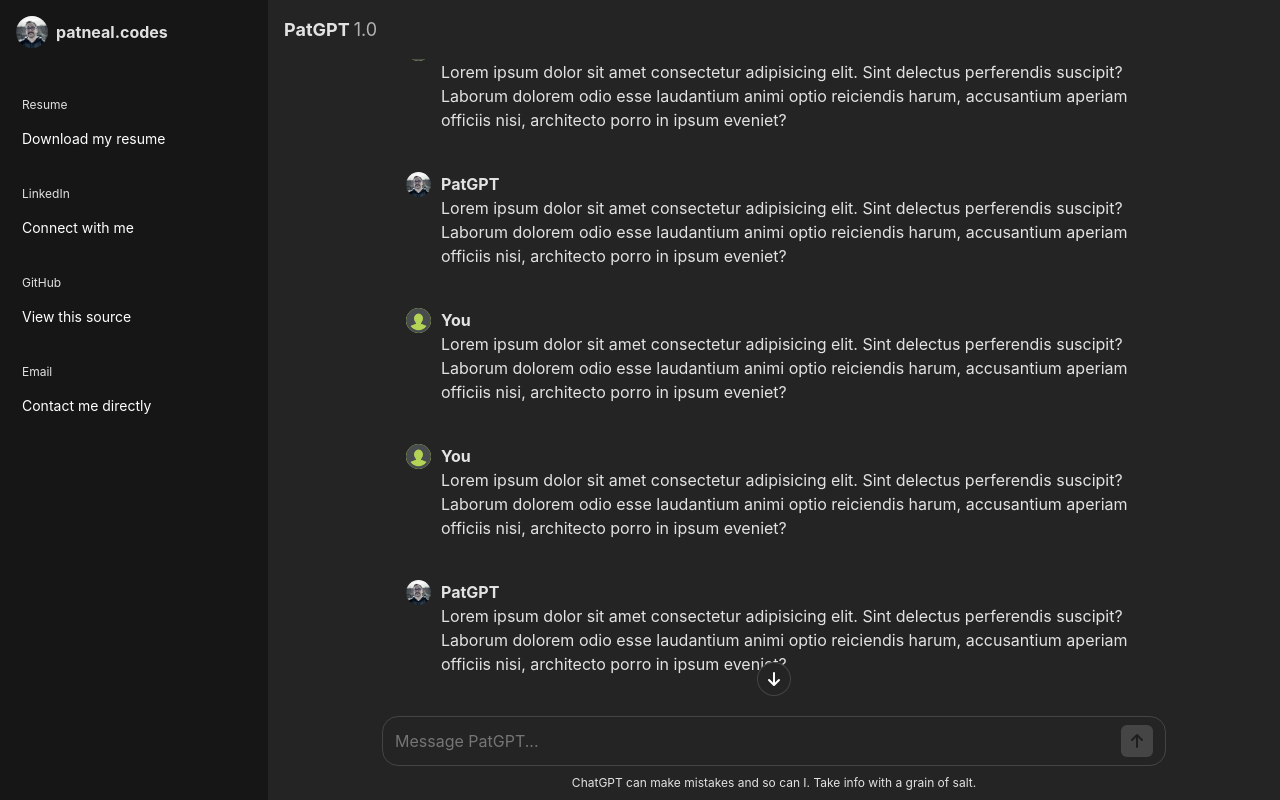
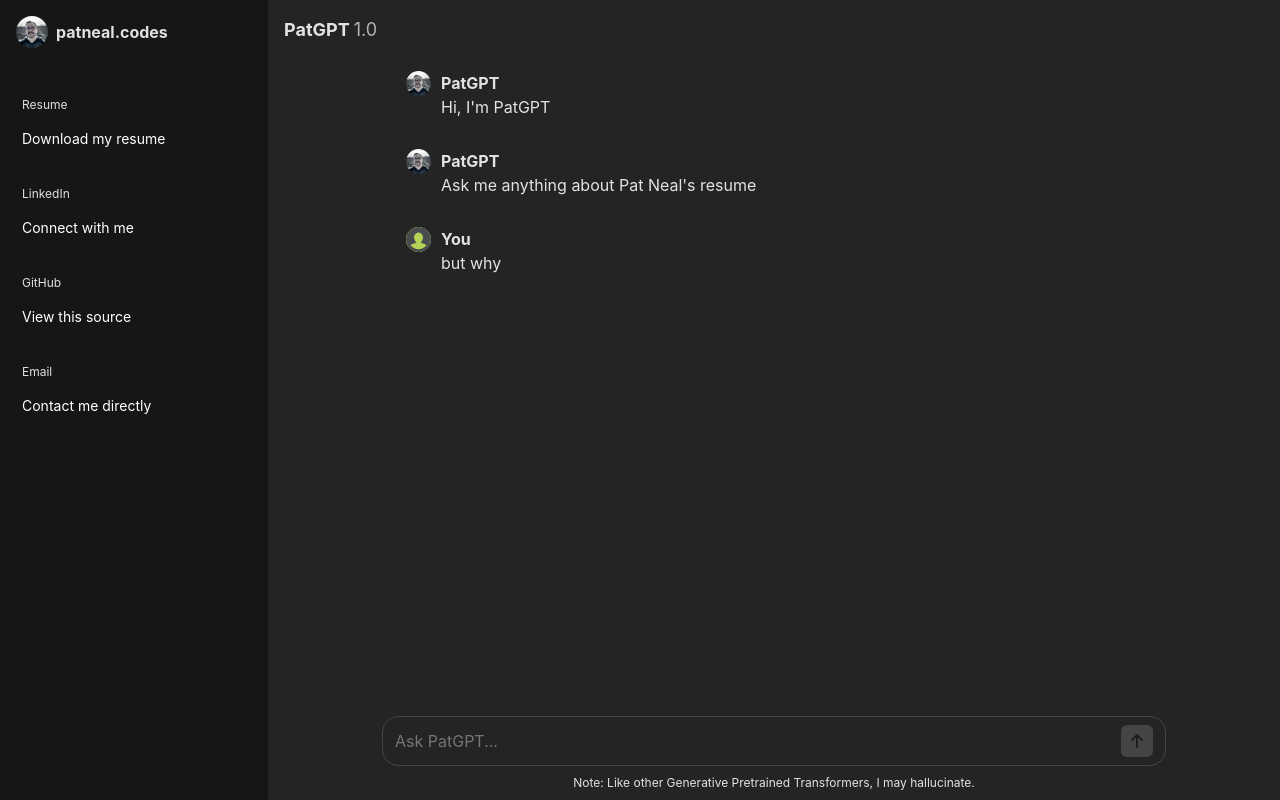
Before and after one commit to patnealcodes/patgpt, a React (Vite) app: page / in a window 1280 px wide. Built offline with nearby package versions, Linux system fonts and the light colour scheme.

Commit message:
copy & styling tweaks, some refactoring and intial message layout

```diff
--- a/src/App.tsx
+++ b/src/App.tsx
@@ -1,4 +1,4 @@
-import { ChatLog, InputBar, Sidebar } from './components'
+import { ChatLog, InputBar, IntroPanel, Sidebar } from './components'
 
 import './App.css'
 import { createContext, useState } from 'react'
@@ -9,6 +9,11 @@ import close from "@/assets/close.svg"
 // Mom: "We have signals home"
 // Signals at home:
 export const PseudoSignals = createContext<{ [key: string]: () => void }>({})
+export interface Message {
+  sender: "bot" | "user",
+  msg: string
+}
+
 
 function App() {
   const [sidebarOpen, setSidebarOpen] = useState(false)
@@ -18,6 +23,14 @@ function App() {
   function toggleSidebar() {
     setSidebarOpen(!sidebarOpen)
   }
+
+  // TEMP
+  const messages: Message[] = [
+    { sender: "bot", msg: "Hi, I'm PatGPT" },
+    { sender: "bot", msg: "Ask me anything about Pat Neal's resume" },
+    { sender: "user", msg: "but why" },
+  ]
+  // TEMP
 
   return (
     <div className='layout-container'>
@@ -36,7 +49,14 @@ function App() {
         </aside>
         <main>
           <InputBar />
-          <ChatLog />
+          {
+            messages.length
+              ? <ChatLog messages={messages} />
+              : <IntroPanel />
+          }
+          <div className="chat-log-header">
+            <strong>PatGPT</strong> <span>1.0</span>
+          </div>
         </main>
       </PseudoSignals.Provider>
     </div>
--- a/src/components/ChatLog/ChatLog.css
+++ b/src/components/ChatLog/ChatLog.css
@@ -38,7 +38,7 @@
   right: 0;
   top: 0;
   bottom: 0;
-  padding: 56px 0 0;
+  padding: 12px 0 0;
   z-index: 1;
 }
 
@@ -68,7 +68,7 @@
 
 .message {
   display: flex;
-  margin: 0 0 40px;
+  margin: 0 0 30px;
 }
 
 .message img {
--- a/src/components/ChatLog/ChatLog.tsx
+++ b/src/components/ChatLog/ChatLog.tsx
@@ -1,28 +1,12 @@
-import { PseudoSignals } from "../../App"
+import { PseudoSignals, Message } from "../../App"
 import user from "@/assets/default-user.svg"
 import pat from "@/assets/pat.jpg"
 import downArrow from "@/assets/down-arrow.svg"
 import "./ChatLog.css"
 import { useContext, useEffect, useRef, useState } from "react"
 
-interface MessageProps {
-  sender: "bot" | "user"
-}
-
-function Message({ sender }: MessageProps) {
-  return (
-    <div className="message">
-      <img src={sender === "user" ? user : pat} alt={sender} />
-      <div className="message-details">
-        <strong>{sender === "bot" ? "PatGPT" : "You"}</strong>
-        <p>Lorem ipsum dolor sit amet consectetur adipisicing elit. Sint delectus perferendis suscipit? Laborum dolorem odio esse laudantium animi optio reiciendis harum, accusantium aperiam officiis nisi, architecto porro in ipsum eveniet?</p>
-      </div>
-    </div>
-  )
-}
-
-function ChatLog() {
-  const [chatScrolled, setChatScrolled] = useState(true)
+function ChatLog({ messages }: { messages: Message[] }) {
+  const [chatScrolled, setChatScrolled] = useState(false)
   const chatLogRef = useRef<HTMLDivElement>(null)
   const pseudoSignals = useContext(PseudoSignals)
 
@@ -51,23 +35,22 @@ function ChatLog() {
     }
   }, []) // eslint-disable-line react-hooks/exhaustive-deps
 
+
   return (
     <div className="chat-log-container">
-      <div className="chat-log-header">
-        <strong>PatGPT</strong> <span>1.0</span>
-      </div>
       <div className="chat-log" ref={chatLogRef} onScroll={checkIfScrolled}>
         <div className="messages">
-          <Message sender="user" />
-          <Message sender="bot" />
-          <Message sender="user" />
-          <Message sender="user" />
-          <Message sender="bot" />
-          <Message sender="user" />
-          <Message sender="bot" />
-          <Message sender="user" />
-          <Message sender="user" />
-          <Message sender="bot" />
+          {
+            messages.map(({ msg, sender }, i) => (
+              <div className="message" key={`${sender}-${i}`}>
+                <img src={sender === "user" ? user : pat} alt={sender} />
+                <div className="message-details">
+                  <strong>{sender === "bot" ? "PatGPT" : "You"}</strong>
+                  <p>{msg}</p>
+                </div>
+              </div>
+            ))
+          }
         </div>
       </div>
       {
--- a/src/components/InputBar/InputBar.tsx
+++ b/src/components/InputBar/InputBar.tsx
@@ -42,7 +42,7 @@ function InputBar() {
       <div className="input-bar">
         <textarea
           className="question-box"
-          placeholder="Message PatGPT..."
+          placeholder="Ask PatGPT..."
           value={question}
           rows={1}
           onChange={handleOnChange}
@@ -54,7 +54,7 @@ function InputBar() {
         </button>
       </div>
       <p>
-        ChatGPT can make mistakes and so can I. Take info with a grain of salt.
+        Note: Like other Generative Pretrained Transformers, I may hallucinate.
       </p>
     </div>
   )
--- /dev/null
+++ b/src/components/IntroPanel/IntroPanel.css
@@ -0,0 +1,49 @@
+.welcome-box {
+  display: flex;
+  flex-direction: column;
+  align-items: center;
+  justify-content: center;
+  height: 100%;
+
+  img {
+    border-radius: 50%;
+    height: 75px;
+    width: 75px;
+  }
+}
+
+.intro-panel {
+  display: flex;
+  flex-direction: column;
+  align-items: center;
+  justify-content: center;
+  height: 100%;
+  width: 100%;
+  max-width: 768px;
+}
+
+.hi {
+  font-size: 33px;
+}
+
+.intro-questions {
+  display: grid;
+  gap: 8px;
+  grid-template-columns: 1fr 1fr;
+  margin: 0 0 16px;
+  padding: 0 16px;
+  list-style: none;
+  width: 100%;
+
+  li {
+    border: 1px solid rgba(255, 255, 255, 0.15);
+    border-radius: 8px;
+    cursor: pointer;
+    padding: 16px;
+    margin: 0;
+
+    &:hover {
+      background-color: rgba(255, 255, 255, 0.05);
+    }
+  }
+}
--- /dev/null
+++ b/src/components/IntroPanel/IntroPanel.tsx
@@ -0,0 +1,34 @@
+import './IntroPanel.css';
+import pat from "@/assets/pat.jpg"
+
+function WelcomeBox() {
+  return (
+    <div className="welcome-box">
+      <div>
+        <img src={pat} alt="PatGPT: Portfolio aggregation to Generate Poignant Tidbits" />
+        <p className="hi">Hi, I'm PatGPT</p>
+        <p>Ask me anything about Pat Neal's resume</p>
+      </div>
+    </div>
+  )
+}
+
+const introQuestions = [
+  "Is Pat open to new opportunities?",
+  "Does Pat work with Java?",
+  "Is a hotdog a sandwich?",
+  "Why would you do this?",
+]
+
+function IntroPanel() {
+  return (
+    <div className="intro-panel">
+      <WelcomeBox />
+      <ul className="intro-questions">
+        {introQuestions.map(q => <li key={q}>{q}</li>)}
+      </ul>
+    </div>
+  )
+}
+
+export default IntroPanel;
--- a/src/components/index.tsx
+++ b/src/components/index.tsx
@@ -1,5 +1,6 @@
 import ChatLog from './ChatLog/ChatLog';
 import InputBar from './InputBar/InputBar';
+import IntroPanel from './IntroPanel/IntroPanel';
 import Sidebar from './Sidebar/Sidebar';
 
-export { ChatLog, InputBar, Sidebar }
+export { ChatLog, InputBar, IntroPanel, Sidebar }
```
